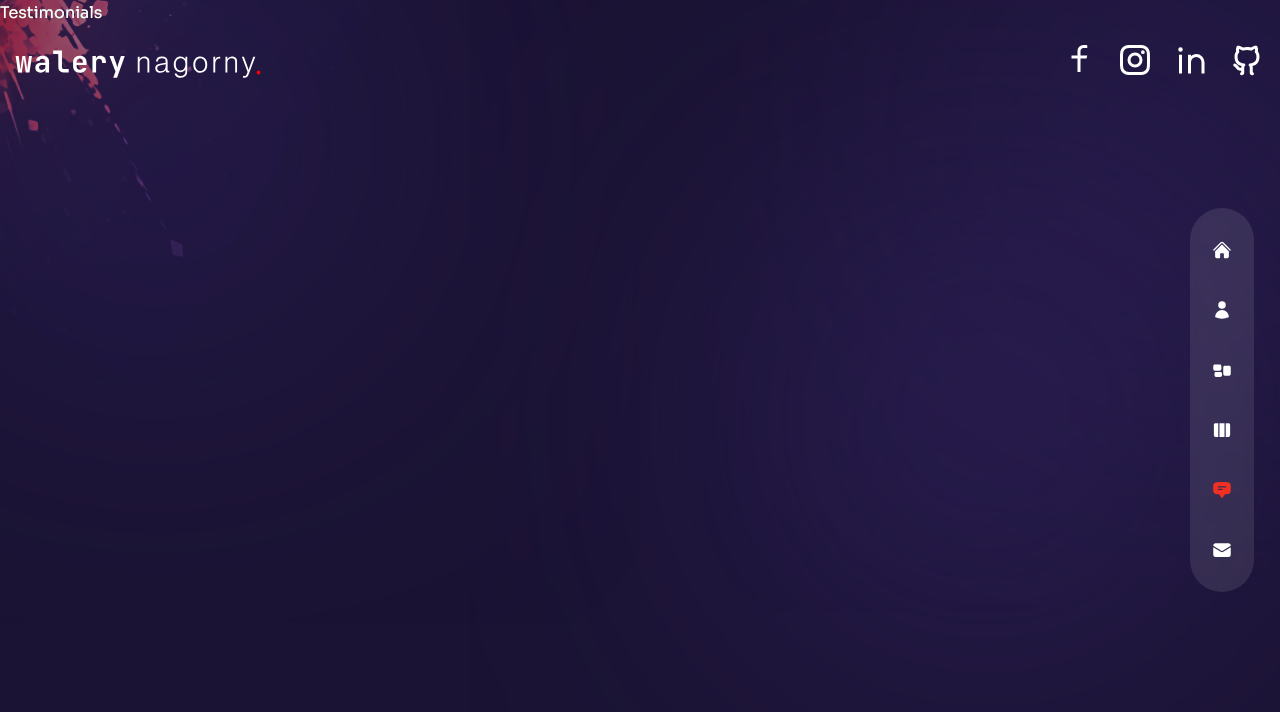
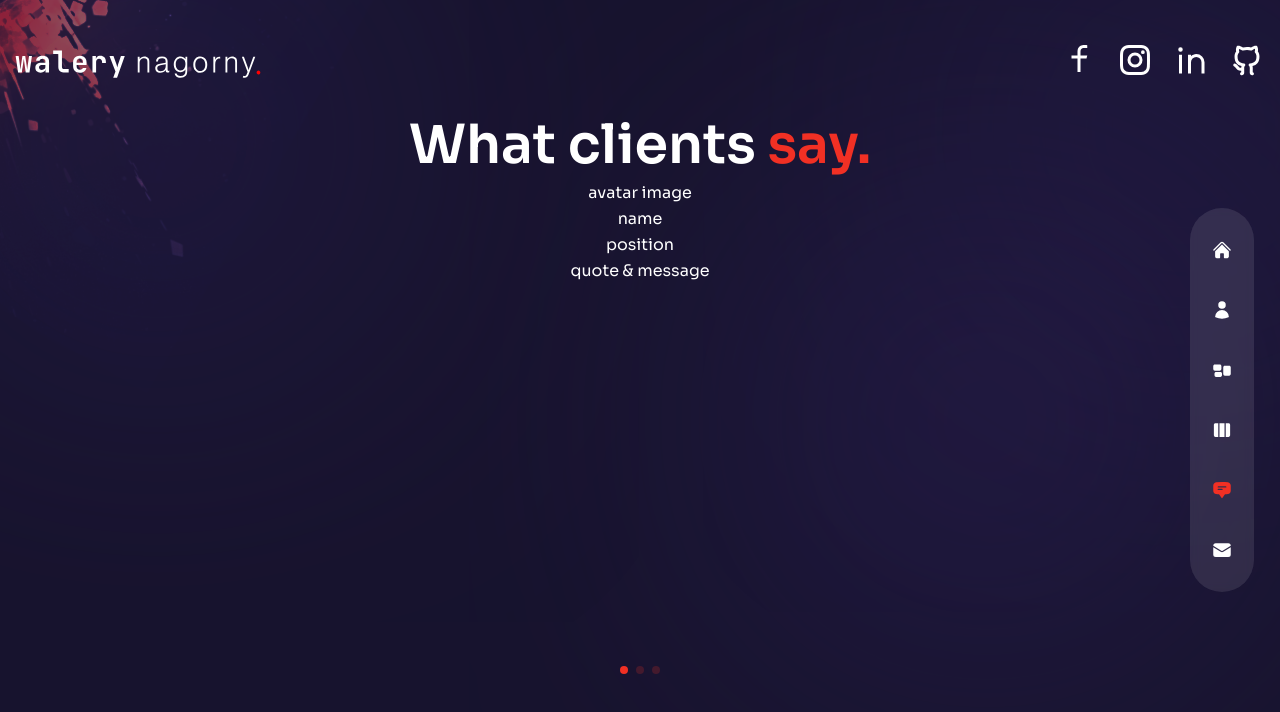
Before and after one commit to WNagorny/Portfolio, a Next.js app: page /testimonials in a window 1280 px wide. Shown: the top 712 px of the page. Built offline with nearby package versions, Linux system fonts and the light colour scheme.

Commit message:
added some style to Testimonial page

```diff
--- a/components/TestimonialSlider.js
+++ b/components/TestimonialSlider.js
@@ -54,7 +54,23 @@ const TestimonialSlider = () => {
 			{ testimonialData.map((person, index) => {
 				return (
 					<SwiperSlide key={index}>
-
+            <div>
+{/* avatar, name, position */}
+              <div>
+                <div>
+            {/* avatar */}
+                  <div>avatar image</div>
+            {/* name */}
+                  <div>name</div>
+            {/* position */}
+                  <div>position</div>
+                </div>
+              </div>
+{/* quote & message */}
+              <div>
+                quote & message
+              </div>
+            </div>
 					</SwiperSlide>
 				)
 			})}
--- a/pages/testimonials/index.js
+++ b/pages/testimonials/index.js
@@ -1,5 +1,19 @@
+// components
+import TestimonialSlider from '../../components/TestimonialSlider'
+
 const Testimonials = () => {
-  return <div>Testimonials</div>;
-};
+	return (
+		<div className='h-full bg-primary/30 py-32 text-center'>
+			<div className='container mx-auto h-full flex flex-col justify-center'>
+{/* title */}
+				<h2 className='h2 mb-8 xl:mb-0'>What clients <span className='text-accent'>say.</span></h2>
+{/* slider */}
+        <div>
+          <TestimonialSlider/>
+        </div>
+			</div>
+		</div>
+	)
+}
 
-export default Testimonials;
+export default Testimonials
```
